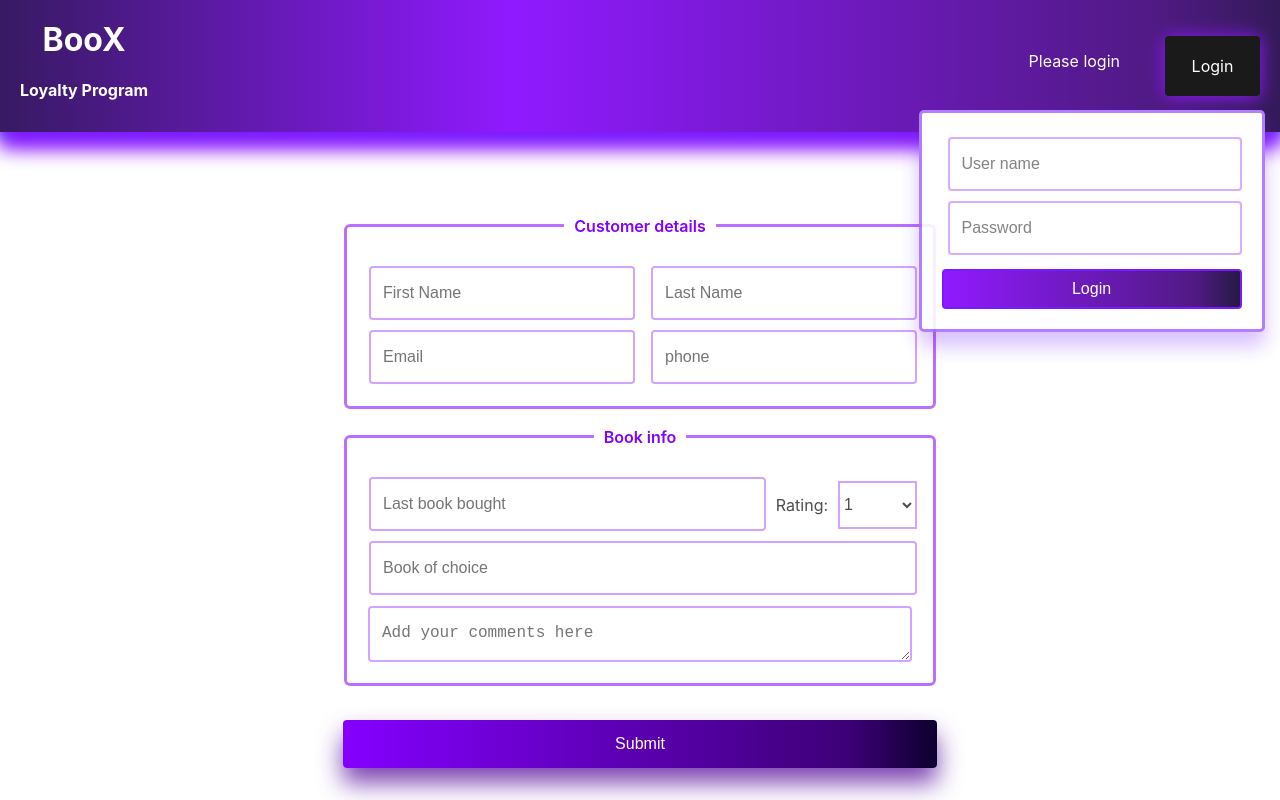
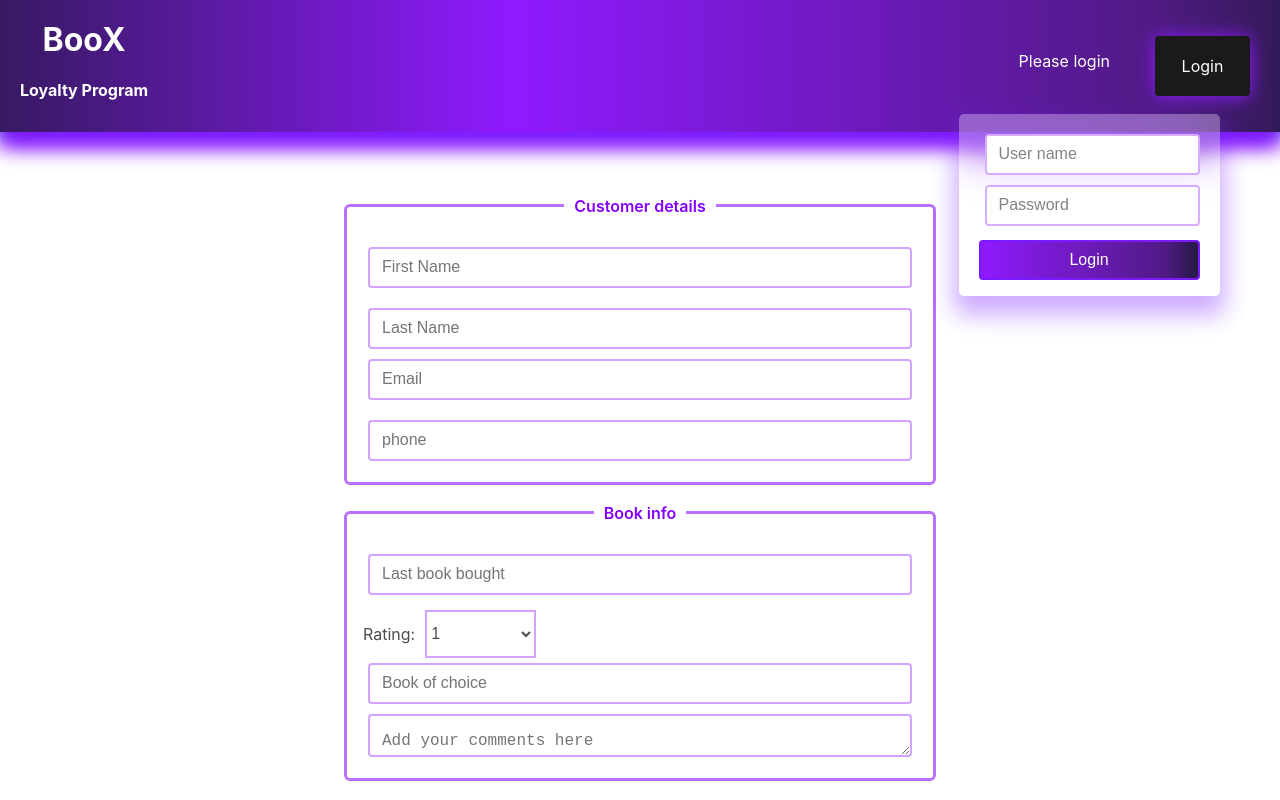
Before and after one commit to madgrv/store-loyalty-program-app, a React (Create React App) app: page / in a window 1280 px wide. Both pictures are taken after a click on the item "Login". Shown: the top 800 px of the page. Built offline with nearby package versions, Linux system fonts and the light colour scheme.

Commit message:
Updated login form style

```diff
--- a/src/App.js
+++ b/src/App.js
@@ -10,7 +10,7 @@ function App() {
       <Header />
       <Form />
       <br />
-      {/* <TableContainer /> */}
+      <TableContainer />
       <Footer />
     </div>
   );
--- a/src/styles/form.module.css
+++ b/src/styles/form.module.css
@@ -1,15 +1,14 @@
 /*  from.module.css */
 
-@media (min-width: 600px) {
+/* @media (min-width: 600px) {
   .formRow {
     width: 100%;
-    flex-wrap: wrap;
   }
-}
+} */
 
 input, textarea {
     margin: 5px;
-    height: 48px;
+    height: 35px;
     text-indent: 10px;
     border: 2px solid #8400ff5b;
     border-radius: 4px;
@@ -35,7 +34,7 @@ input, textarea {
     display: flex;
     flex-direction: column;
     margin: auto;
-    margin-top: 30px;
+    margin-top: 10px;
     max-width: 600px;
     padding: 40px;
   }
@@ -43,7 +42,7 @@ input, textarea {
   .formRow {
     display: flex;
     flex-direction: row;
-    flex-wrap: nowrap;
+    flex-wrap: wrap;
     flex: 1 1 auto;
     gap: 10px;
   }
@@ -52,6 +51,8 @@ input, textarea {
   .form textarea {
     width: 100%;
     align-self: center;
+    height: 35px;
+    margin: 5px;
   }
 
   .form textarea::placeholder {
--- a/src/styles/header.module.css
+++ b/src/styles/header.module.css
@@ -6,8 +6,8 @@
   align-items: center;
   justify-content: space-between;
   width: auto;
-  margin-bottom: 30px;
-  padding: 10px 20px 10px 20px;
+  margin-bottom: 10px;
+  padding: 10px 30px 10px 20px;
   background: linear-gradient(to right, #0d002e -8%, #8400ff 40%, #3d0077 90%, #0d002e 105%);
   box-shadow: 0 10px 20px 0 rgb(106, 0, 255), 0 15px 20px 0 rgb(144, 0, 255), 0 3px 10px 0 rgb(0, 255, 187);
   /* adds multiple shadows */
--- a/src/styles/loginForm.module.css
+++ b/src/styles/loginForm.module.css
@@ -1,3 +1,4 @@
+
 
 .loginFormContainer {
   width: 100%;
@@ -8,25 +9,31 @@
   border: none;
 }
 
-.loginForm {
+/* .loginForm {
   padding: 0;
   margin: 0;
   background: #ffffff;
-  /* opacity: 0.8; */
   border: 3px solid rgba(106, 0, 255, 0.566);
   border-radius: 5px;
-  /* box-sizing: border-box; */
   color: #6b6b6b;
   font-size: 0.8rem;
   font-weight: 500;
   box-shadow: 0 14px 20px 0 rgba(106, 0, 255, 0.287);
+} */
 
+.loginForm {
+  background-color: rgba(255, 255, 255, 0.309);
+  backdrop-filter: blur(22px);
+  color: #6b6b6b;
+  font-size: 0.8rem;
+  font-weight: 500;
+  border-radius: 5px;
+  box-shadow: 0 14px 25px 5px rgba(106, 0, 255, 0.377);
 }
 
 .inputField {
   display: flex;
-  align-content:space-between;
-  min-width: 300px;
+  align-self: center;
 }
 
 .button {
@@ -34,9 +41,7 @@
   height: 40px;
   margin: 8px 0 0 0;
   border: solid 2px rgba(106, 0, 255);
-  /* border: none; */
   border-radius: 4px;
-  /* background: linear-gradient(to right, #0d002e -8%, #8400ff 40%, #3d0077 90%, #0d002e 105%); */
   background: linear-gradient(to right, #8400ff 0%, #3d0077 85%, #0d002e 100%);
   color: #ffffff;
   font-weight: 500;
@@ -44,15 +49,19 @@
   cursor: pointer;
 }
 
+.input {
+  background-color: rgba(255, 255, 255, 1);
+}
+
 fieldset {
   margin: 4px;
   padding: 1em;
-  font-size: 16;
+  font-size: 16px;
 }
 
 input {
   width: 100%;
-  height: 48px;
+  height: 35px;
   margin: 4px 0 6px 6px;
 }
 
--- a/src/styles/nav.module.css
+++ b/src/styles/nav.module.css
@@ -1,4 +1,11 @@
 /* nav.module.css */
+
+/* @media (min-width: 600px) {
+  .loginFormWrapper {
+    position: absolute;
+    margin: 90px -90px !important;
+  }
+} */
 
 .navContainer {
   display: flex;
@@ -17,7 +24,6 @@
   gap: 20px;
   /* border-left: solid 2px white; */
   height: 100%;
-  flex-grow: 1;
 }
 
 .navMenu > li {
@@ -42,11 +48,11 @@
 
 .loginFormWrapper {
   position: absolute;
-  margin: 90px -50px;
+  margin: 90px 0px;
 }
 
 .userWelcome {
-
   margin: 15px 25px auto 20px;
   align-self: center;
+  justify-self: center;
 }
--- a/src/styles/tableContainer.module.css
+++ b/src/styles/tableContainer.module.css
@@ -1,5 +1,5 @@
 
 
 .tableContainer {
-    margin: 50px;
+    margin: 20px;
 }
```
Also changed, not shown: 2 other files (tests, documents, lock files or other folders).
